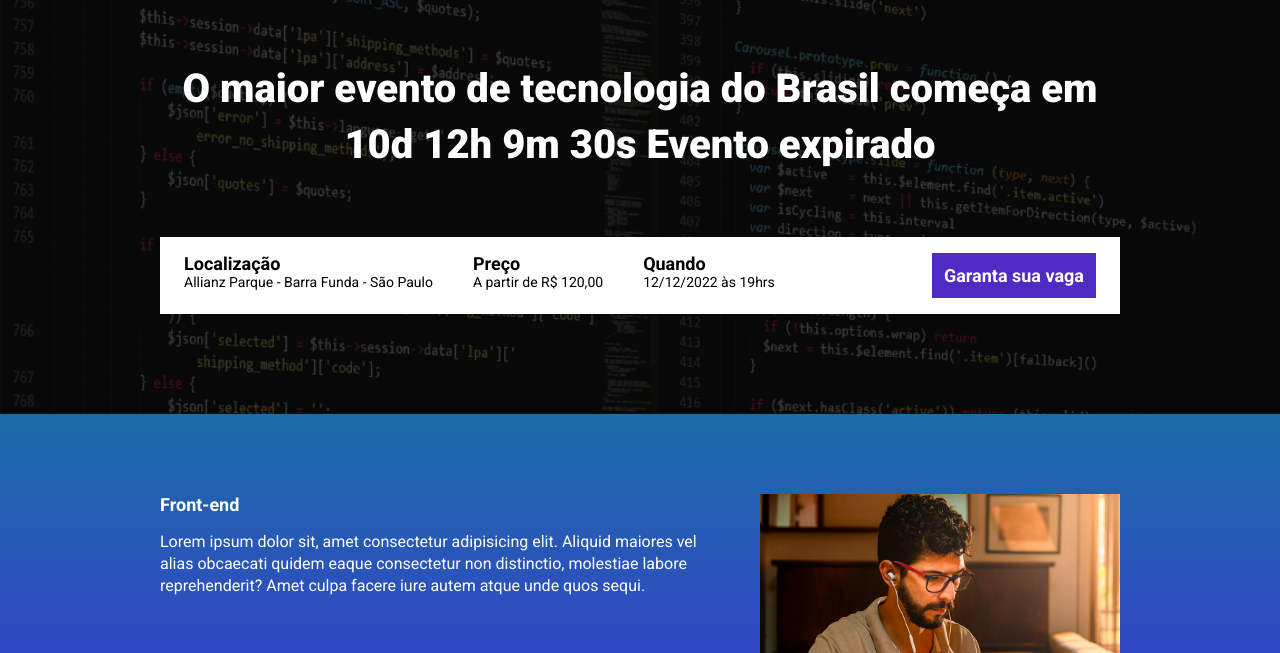
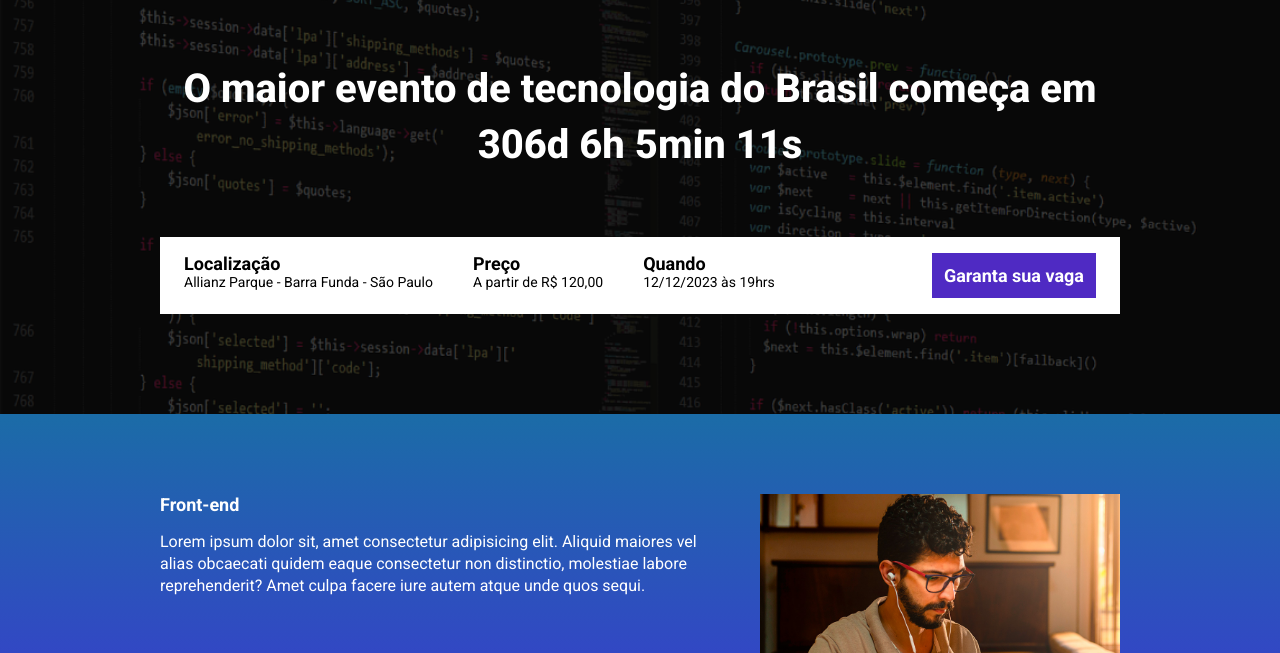
Before and after one commit to viniciussilva2504/ebac_tech_talks, a website built with Parcel: page src/index.html in a window 1280 px wide. Shown: the part 147-800 px from the top of the page. Built offline with nearby package versions, Linux system fonts and the light colour scheme.

Commit message:
setup final para vercel

```diff
--- a/src/index.html
+++ b/src/index.html
@@ -8,8 +8,9 @@
 
     <link rel="preconnect" href="https://fonts.googleapis.com">
     <link rel="preconnect" href="https://fonts.gstatic.com" crossorigin>
-    <link href="https://fonts.googleapis.com/css2?family=Roboto:wght@400;700;900&display=swap" rel="stylesheet">
-    <link rel="stylesheet" href="styles/main.scss">
+    <link href="https://fonts.googleapis.com/css2?family=Roboto:ital,wght@0,100..900;1,100..900&display=swap" rel="stylesheet">
+
+    <link rel="stylesheet" href="styles/main.css">
     <link rel="stylesheet" href="https://unpkg.com/aos@next/dist/aos.css" />
 </head>
 <body>
@@ -17,7 +18,7 @@
         <div class="container">
             <img class="hero__logo" src="./images/ebac_logo.svg" alt="EBAC">
             <p class="hero__text">
-                O maior evento de tecnologia do Brasil começa em 10d 12h 9m 30s <span id="contador"></span>
+                O maior evento de tecnologia do Brasil começa em <span id="contador"></span>
             </p>
             <div class="infos-bar">
                 <ul class="infos-bar__infos">
@@ -31,7 +32,7 @@
                     </li>
                     <li class="infos-bar__infos__item">
                         <b>Quando</b>
-                        12/12/2022 às 19hrs
+                        12/12/2023 às 19hrs
                     </li>
                 </ul>
                 <a href="#" class="button button--primary">
@@ -40,7 +41,7 @@
             </div>
         </div>
     </header>
-
+    <!--primeira secção do evento "frontend"-->
     <section class="event event--frontend">
         <div class="container" data-aos="fade-right">
             <div class="event__details">
@@ -52,6 +53,7 @@
             <img class="event__image" src="./images/frontend.png" alt="Front-end">
         </div>
     </section>
+
     <section class="event event--ui-ux event--image-left">
         <div class="container" data-aos="fade-left">
             <div class="event__details">
--- a/src/scripts/main.js
+++ b/src/scripts/main.js
@@ -1,13 +1,19 @@
 AOS.init();
 
-const dataDoEvento = new Date("Dec 12, 2022 19:00:00");
+const dataDoEvento = new Date("Dec 12, 2025 19:00:00");
 const timeStampDoEvento = dataDoEvento.getTime();
 
 const contaAsHoras = setInterval(function() {
     const agora = new Date();
-    const timeStampAtual = agora.getTime();
+    const timeStampAtual = agora.getTime(); //recupera pela data atual
 
     const distanciaAteOEvento = timeStampDoEvento - timeStampAtual;
+
+    if (distanciaAteOEvento < 0) {
+        clearInterval(contaAsHoras);
+        document.getElementById("contador").innerHTML = "O evento já ocorreu";
+        return;
+    }
 
     const diaEmMs = 1000 * 60 * 60 * 24;
     const horaEmMs = 1000 * 60 * 60;
@@ -18,10 +24,5 @@ const contaAsHoras = setInterval(function() {
     const minutosAteOEvento = Math.floor((distanciaAteOEvento % horaEmMs) / minutoEmMs);
     const segundosAteOEvento = Math.floor((distanciaAteOEvento % minutoEmMs) / 1000);
 
-    document.getElementById('contador').innerHTML = `${diasAteOEvento}d ${horasAteOEvento}h ${minutosAteOEvento}m ${segundosAteOEvento}s`;
-
-    if (distanciaAteOEvento < 0) {
-        clearInterval(contaAsHoras);
-        document.getElementById('contador').innerHTML = 'Evento expirado';
-    }
+    document.getElementById("contador").innerHTML = `${diasAteOEvento}d ${horasAteOEvento}h ${minutosAteOEvento}min ${segundosAteOEvento}s`;
 }, 1000);
--- a/src/styles/main.scss
+++ b/src/styles/main.scss
@@ -10,7 +10,7 @@
     box-sizing: border-box;
     font-family: Roboto, sans-serif;
     color: variables.$textColor;
-    list-style: none;
+    list-style: none; //importante para remover detalhes no texto//
 }
 
 .container {
```
Also changed, not shown: src/styles/main.css (added), 1 other file.
